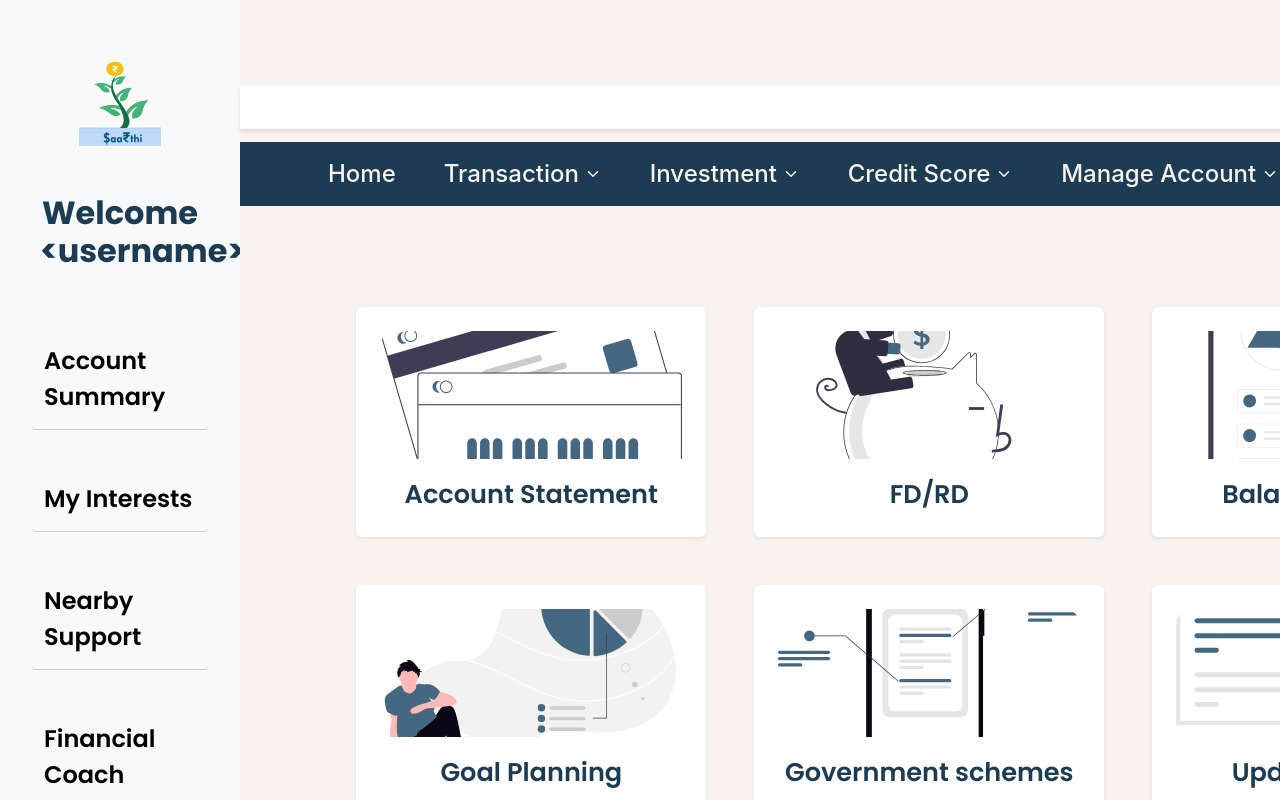
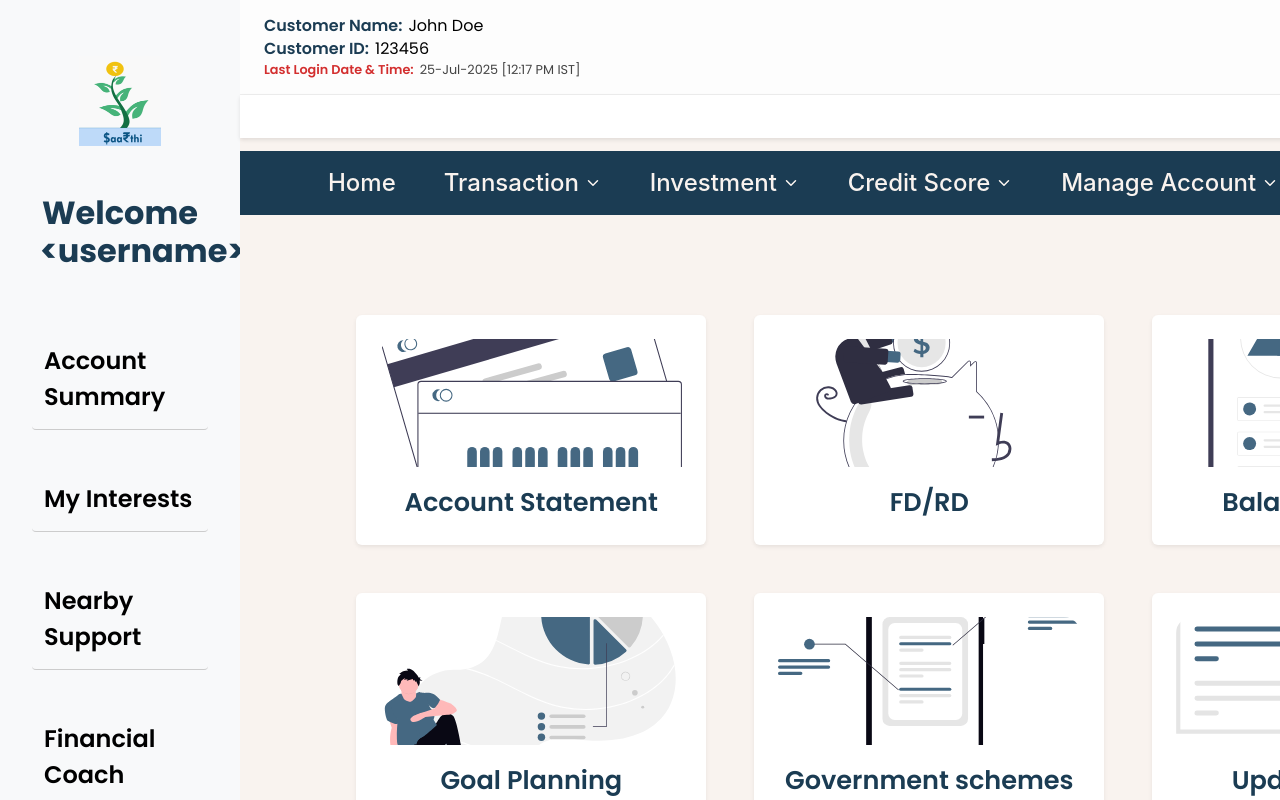
Before and after one commit to Anujakat5/financial-chatbot, a React (Vite) app: page /dashboard in a window 1280 px wide. Built offline with nearby package versions, Linux system fonts and the light colour scheme.

Commit message:
Add info at the top bar

```diff
--- a/src/App.css
+++ b/src/App.css
@@ -552,3 +552,73 @@ body.sidebar-open {
   transform: translateY(-4px);
   box-shadow: 0 8px 20px rgba(0, 0, 0, 0.05);
 }
+
+
+.website-header {
+  background-color: #fdfdfd;
+  border-bottom: 1px solid #eee;
+}
+
+.user-info-block {
+  display: flex;
+  flex-direction: column;
+  gap: 4px;
+  font-size: 0.92rem;
+}
+
+.info-row-name {
+  display: flex;
+  gap: 6px;
+  align-items: center;
+  font-size: 1rem;
+}
+
+.info-row-id {
+  display: flex;
+  gap: 6px;
+  align-items: center;
+  font-size: 1rem;
+}
+
+.info-row-login-info {
+  display: flex;
+  gap: 6px;
+  align-items: center;
+  font-size: 0.8rem;
+}
+
+
+.label {
+  font-weight: 600;
+}
+
+.value {
+  font-weight: 500;
+}
+
+.black {
+  color: #000;
+}
+
+.red {
+  color: #d32f2f;
+}
+
+.grey {
+  color: #444;
+}
+
+.website-title-text {
+  font-size: 2rem;
+  font-weight: 700;
+  color: #1B3C53;
+  margin: 0;
+}
+
+.info-row-name,
+.info-row-id,
+.info-row-login-info {
+  margin: 0;
+  padding: 0;
+  line-height: 1.2; /* optional: tighten text spacing */
+}
--- a/src/components/DashboardView.jsx
+++ b/src/components/DashboardView.jsx
@@ -5,8 +5,6 @@ import Navbar from './Navbar';
 import AlertBar from './AlertBar';
 import Home from '../pages/Home';
 import ContactUs from '../pages/ContactUs';
-// import PersonalDetails from '../pages/PersonalDetails';
-// import AccountDetails from '../pages/AccountDetails';
 import Logout from '../pages/Logout';
 import AccountSummary from '../pages/DepositCardGrid'
 import MyInterests from '../pages/MyInterests'
@@ -19,14 +17,11 @@ function DashboardView() {
   const [isSidebarOpen, setSidebarOpen] = useState(false);
 
   const sidebarComponentMap = {
-    // "Personal details": <PersonalDetails />,
-    // "Account details" : <AccountDetails />,
     "Account Summary" : <AccountSummary/>,
     "My Interests" : <MyInterests/>,
     "Nearby Support": <NearbySupport/>,
     "Financial Coach": <FinancialCoach/>
     // Add new ones here as you create them:
-    // "Account details": <AccountDetails />,
     // Add more side items here as needed
   };
 
@@ -96,10 +91,28 @@ function DashboardView() {
 
       <div className="main-content flex-grow-1 d-flex flex-column">
         {/* Website Title */}
-        <div className="website-title p-3 ps-4">
+        {/* <div className="website-title p-3 ps-4">
           <h1 style={{ margin: 0, fontSize: "2rem", fontWeight: "700", color: "#1B3C53" }}>
             SAARTHI
           </h1>
+        </div> */}
+        <div className="website-header d-flex justify-content-between align-items-center px-4 py-3">
+          <div className="user-info-block">
+            <div className="info-row-name">
+              <span className="label">Customer Name:</span>
+              <span className="value black">John Doe</span>
+            </div>
+            <div className="info-row-id">
+              <span className="label">Customer ID:</span>
+              <span className="value black">123456</span>
+            </div>
+            <div className="info-row-login-info">
+              <span className="label red">Last Login Date & Time:</span>
+              <span className="value grey">25-Jul-2025 [12:17 PM IST]</span>
+            </div>
+          </div>
+
+          <h1 className="website-title-text">SAARTHI</h1>
         </div>
 
         {/* ✅ Alert Bar */}
```
